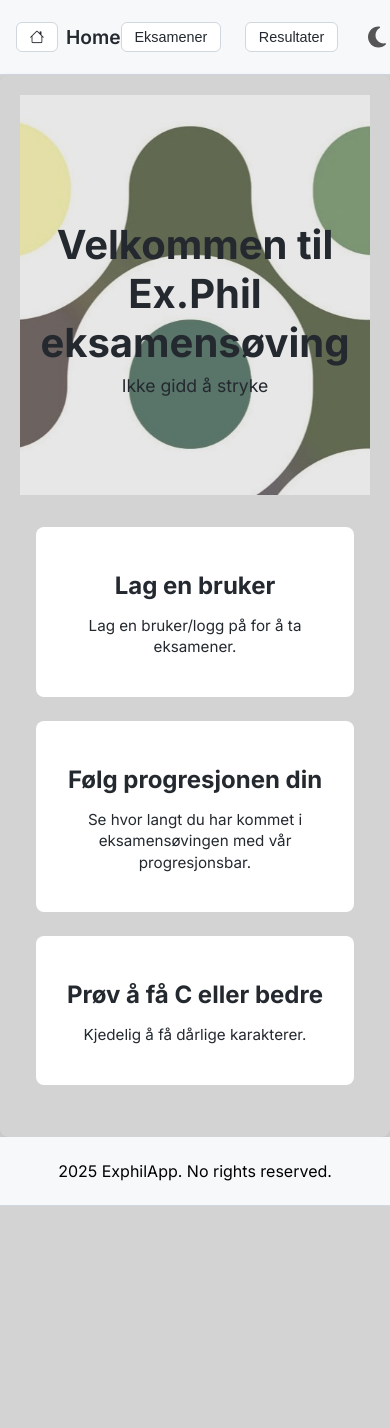
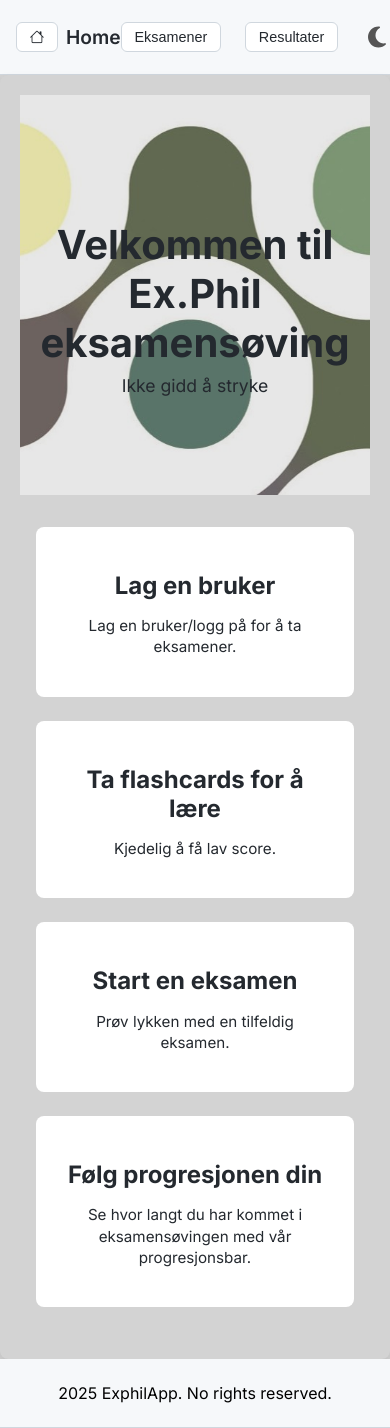
Before and after one commit to AndersMyrvang/Ex.PhilApp, a Next.js app: page / in a window 390 px wide. Shown: the top 1428 px of the page. Before the commit the page ends 1206 px from the top, so only its background shows below. Built offline with nearby package versions, Linux system fonts and the light colour scheme; no server answers.

Commit message:
style: update CSS for improved layout and responsiveness; enhance feature card interactions in HomePage

```diff
--- a/src/app/components/examComponent.module.css
+++ b/src/app/components/examComponent.module.css
@@ -9,13 +9,15 @@
 }
 
 .examContainer {
-  padding: 20px;
+  padding: 2%;
   max-width: 800px;
   margin: 0 auto;
   background-color: lightgrey;
   box-shadow: 0 4px 8px rgba(0, 0, 0, 0.1);
   border-radius: 8px;
   flex: 1;
+  margin-top: 1%;
+  margin-bottom: 1%;
 }
 
 .question {
--- a/src/app/eksamen1/eksamen1.module.css
+++ b/src/app/eksamen1/eksamen1.module.css
@@ -1,5 +1,6 @@
 .pageContainer {
   padding: 20px;
+  background-color: #829ab1;
 }
 
 .loading {
--- a/src/app/globals.css
+++ b/src/app/globals.css
@@ -22,8 +22,15 @@ body {
 }
 
 body.dark-mode {
-  background-color: #102a43 ;
+  margin: 0;
+  padding: 0;
+  height: 100%;
+  background-color: #829ab1;
   color: #ffffff;
+}
+
+html.dark-mode {
+  background-color: #829ab1;
 }
 
 :global(.pageWrapper) {
--- a/src/app/home.module.css
+++ b/src/app/home.module.css
@@ -66,6 +66,7 @@
 
 .featureCard:hover {
   background-color: #eaecef;
+  cursor: pointer;
 }
 
 .featureCard h2 {
--- a/src/app/page.tsx
+++ b/src/app/page.tsx
@@ -1,13 +1,25 @@
 "use client";
 
-import React from "react";
+import React, { useEffect, useState } from "react";
 import Link from "next/link";
+import { useRouter } from 'next/navigation'
 import styles from "./home.module.css";
+import { subscribeToAuthState } from "@/utils/firebaseAuth";
 
 export default function HomePage() {
+  const [user, setUser] = useState<any>(null);
+  const isLoggedIn = Boolean(user);
+  const router = useRouter();
+
+  useEffect(() => {
+    const unsubscribe = subscribeToAuthState((currentUser) => {
+      setUser(currentUser);
+    });
+    return () => unsubscribe();
+  }, []);
+
   return (
     <div className={styles.pageWrapper}>
-
       <header className={styles.heroSection}>
         <div className={styles.heroOverlay}>
           <h1>Velkommen til Ex.Phil eksamensøving</h1>
@@ -16,24 +28,87 @@ export default function HomePage() {
       </header>
 
       <section className={styles.featuresSection}>
-        <div className={styles.featureCard}>
+        <div
+          className={styles.featureCard}
+          onClick={() => router.push("/login")}
+        >
           <h2>Lag en bruker</h2>
           <p>
             Lag en bruker/logg på for å ta eksamener.
           </p>
         </div>
-        <div className={styles.featureCard}>
+        {isLoggedIn ? (
+          <div
+            className={styles.featureCard}
+            onClick={() => router.push("/flashcards")}
+          >
+            <h2>Ta flashcards for å lære</h2>
+            <p>
+              Kjedelig å få lav score.
+            </p>
+          </div>
+        ) : (
+          <div
+            className={styles.featureCard}
+            onClick={() =>
+              alert("Du må logge inn for å ta flashcards.")
+            }
+          >
+            <h2>Ta flashcards for å lære</h2>
+            <p>
+              Kjedelig å få lav score.
+            </p>
+          </div>
+        )}
+        {isLoggedIn ? (
+          <div
+            className={styles.featureCard}
+            onClick={() =>
+              router.push(`/eksamen${Math.floor(Math.random() * 5) + 1}`)
+            }
+          >
+            <h2>Start en eksamen</h2>
+            <p>
+              Prøv lykken med en tilfeldig eksamen.
+            </p>
+          </div>
+        ) : (
+          <div
+            className={styles.featureCard}
+            onClick={() =>
+              alert("Du må logge inn for å ta en eksamen.")
+            }
+          >
+            <h2>Start en eksamen</h2>
+            <p>
+              Prøv lykken med en tilfeldig eksamen.
+            </p>
+          </div>
+        )}
+        {isLoggedIn ? (
+          <div
+            className={styles.featureCard}
+            onClick={() => router.push("/results")}
+          >
             <h2>Følg progresjonen din</h2>
             <p>
               Se hvor langt du har kommet i eksamensøvingen med vår progresjonsbar.
             </p>
           </div>
-        <div className={styles.featureCard}>
-          <h2>Prøv å få C eller bedre</h2>
+        ) : (
+          <div
+            className={styles.featureCard}
+            onClick={() =>
+              alert("Du må logge inn for å se progresjonen din.")
+            }
+          >
+            <h2>Følg progresjonen din</h2>
             <p>
-            Kjedelig å få dårlige karakterer.
+              Se hvor langt du har kommet i eksamensøvingen med vår progresjonsbar.
             </p>
           </div>
+        )}
+
       </section>
     </div>
   );
```
Lines whose indentation alone changed are shown as unchanged.
